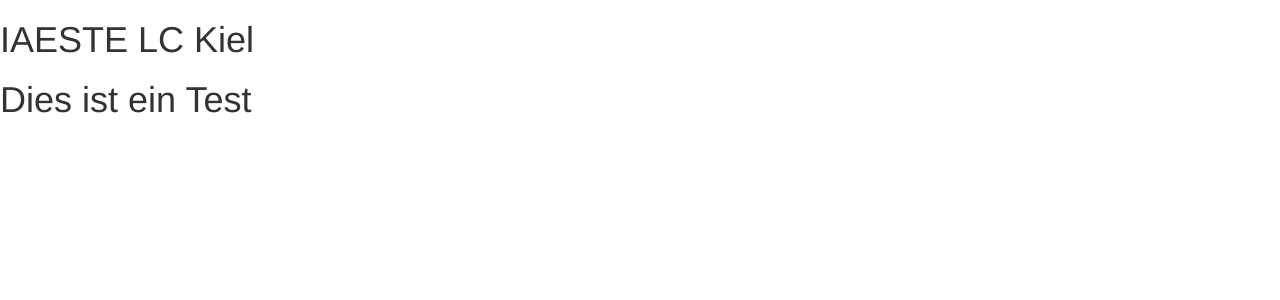
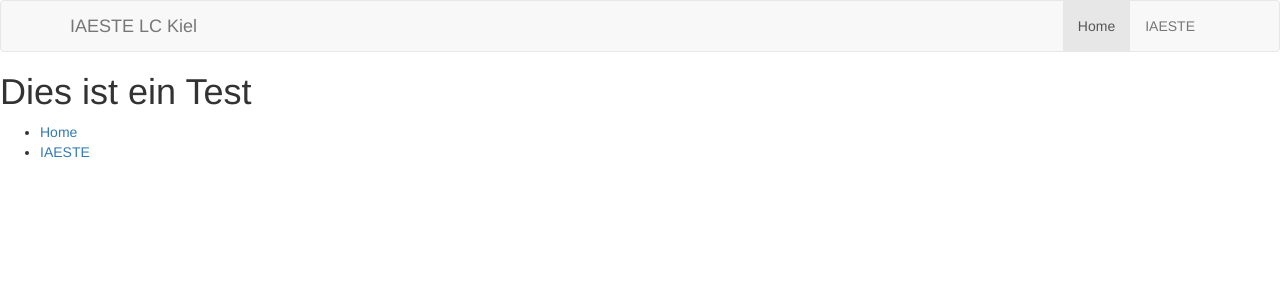
Before and after one commit to dennis-tra/iaeste-lc-kiel-website, a Jekyll site: the page built from index.html, in a window 1280 px wide. Shown: the top 300 px of the page. Built offline with Jekyll 4.4.1, drawn with Linux system fonts in a browser that asks for light colours.

Commit message:
Add page navigation header

```diff
--- a/_includes/header.html
+++ b/_includes/header.html
@@ -1,3 +1,28 @@
 <header>
-  <h1>IAESTE LC Kiel</h1>
+  <nav class="navbar navbar-default">
+    <div class="container">
+      <!-- Brand and toggle get grouped for better mobile display -->
+      <div class="navbar-header">
+        <button type="button" class="navbar-toggle collapsed" data-toggle="collapse" data-target="#navbar-collapse" aria-expanded="false">
+          <span class="sr-only">Toggle navigation</span>
+          <span class="icon-bar"></span>
+          <span class="icon-bar"></span>
+          <span class="icon-bar"></span>
+        </button>
+        <a class="navbar-brand" href="#">IAESTE LC Kiel</a>
+      </div>
+
+      <!-- Collect the nav links, forms, and other content for toggling -->
+      <div class="collapse navbar-collapse" id="navbar-collapse">
+        <ul class="nav navbar-nav navbar-right">
+          {% assign navigation_pages = site.html_pages | sort: 'navigation_weight' %}
+          {% for p in navigation_pages %}
+            {% if p.navigation_weight %}
+              <li {% if p.url == page.url %}class="active"{% endif %}><a href="{{ p.url }}">{{ p.title }}</a></li>
+            {% endif %}
+          {% endfor %}
+        </ul>
+      </div>
+    </div>
+  </nav>
 </header>
--- a/index.html
+++ b/index.html
@@ -1,8 +1,21 @@
 ---
-# You don't need to edit this file, it's empty on purpose.
-# Edit theme's home layout instead if you wanna make some changes
-# See: https://jekyllrb.com/docs/themes/#overriding-theme-defaults
 layout: default
+title: Home
+navigation_weight: 1
 ---
 
 <h1>Dies ist ein Test</h1>
+
+<ul>
+{% assign navigation_pages = site.html_pages | sort: 'navigation_weight' %}
+{% for p in navigation_pages %}
+  {% if p.navigation_weight %}
+    <li>
+      <a href="{{ p.url }}" {% if p.url == page.url %}class="active"{% endif %}>
+        {{ p.title }}
+      </a>
+    </li>
+  {% endif %}
+{% endfor %}
+
+</ul>
```
Also changed, not shown: iaeste.html (added, +7 -0 lines).
